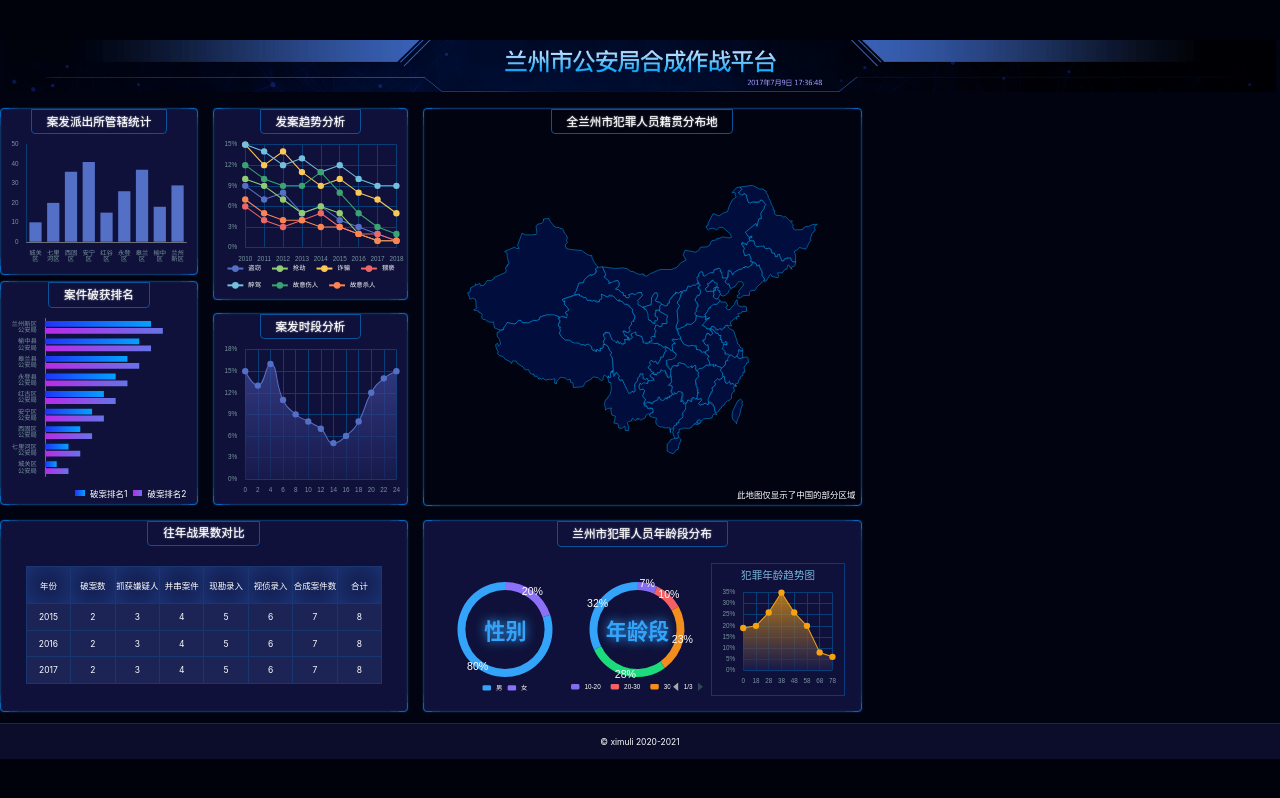
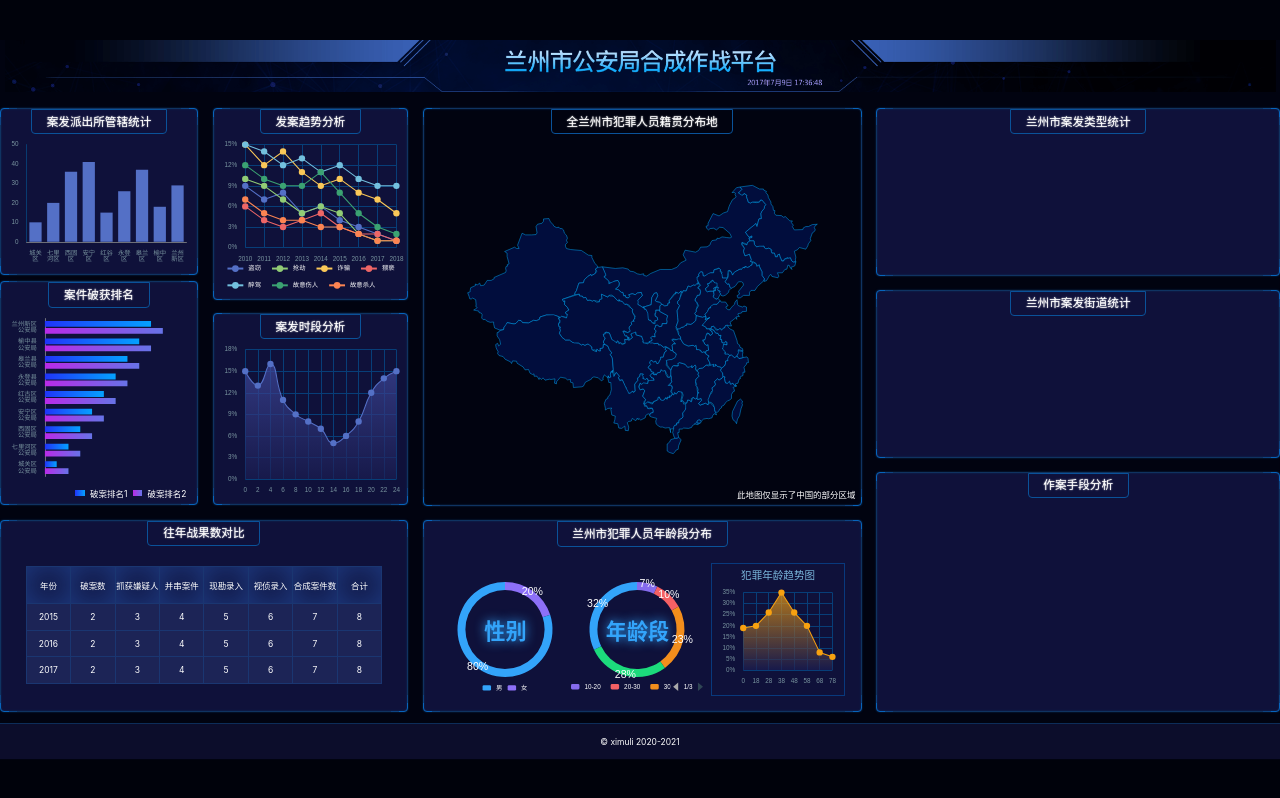
Before and after one commit to ximuli/big-screen-project, a React (Vite) app: page /#/ in a window 1280 px wide. Built offline with nearby package versions, Linux system fonts and the light colour scheme.

Commit message:
section5布局

```diff
--- a/src/pages/home.scss
+++ b/src/pages/home.scss
@@ -65,14 +65,16 @@
     }
     > .section4 {
       grid-area: box4;
-      display: flex;
-      flex-direction: column;
-      justify-content: space-between;
+      display: flex; flex-direction: column; justify-content: space-between;
     }
     > .section5 {
       grid-area: box5;
+      display: flex; flex-direction: column; justify-content: space-between;
+      > .row1 { height: px(317); }
+      > .row2 { height: px(317); }
+      > .row3 { height: px(455); }
     }
-    .管辖统计, .破获排名, .发案趋势, .案发时段, .战果, .籍贯, .年龄段 {
+    .管辖统计, .破获排名, .发案趋势, .案发时段, .战果, .籍贯, .年龄段, .案发类型, .案发街道, .作案手段 {
       display: flex;
       flex-direction: column;
       align-items: center;
@@ -87,6 +89,11 @@
         line-height: px(24);
         padding: px(10) px(28);
         text-shadow: 0 0 px(3) white;
+      }
+      .charts {
+        display: flex; align-items: center; justify-content: space-between;
+        width: 100%;
+        flex-grow: 1;
       }
       .chart {
         flex-grow: 1;
@@ -159,9 +166,7 @@
       display: flex; flex-direction: column;
       height: px(363);
       .charts {
-        display: flex; align-items: center; justify-content: space-between;
-        width: 100%; padding: px(30);
-        flex-grow: 1;
+        padding: px(30);
       }
       &-图1, &-图2, &-图3 {
         display: flex; flex-direction: column; flex: 1; height: 100%;
--- a/src/pages/home.tsx
+++ b/src/pages/home.tsx
@@ -1,4 +1,4 @@
-import React, { useEffect, useRef } from 'react';
+import React from 'react';
 import './home.scss';
 import { Chart1 } from '../components/chart-1';
 import { Chart2 } from '../components/chart-2';
@@ -39,6 +39,20 @@ export const Home = () => {
           </div>
         </section>
         <section className="section5">
+          <div className="bordered row1 案发类型">
+            <h2>兰州市案发类型统计</h2>
+            <div className="charts">
+
+            </div>
+          </div>
+          <div className="bordered row2 案发街道">
+            <h2>兰州市案发街道统计</h2>
+            <div className="charts"></div>
+          </div>
+          <div className="bordered row3 作案手段">
+            <h2>作案手段分析</h2>
+            <div className="charts"></div>
+          </div>
         </section>
       </main>
       <footer> &copy; ximuli 2020-{currentYear}</footer>
```
